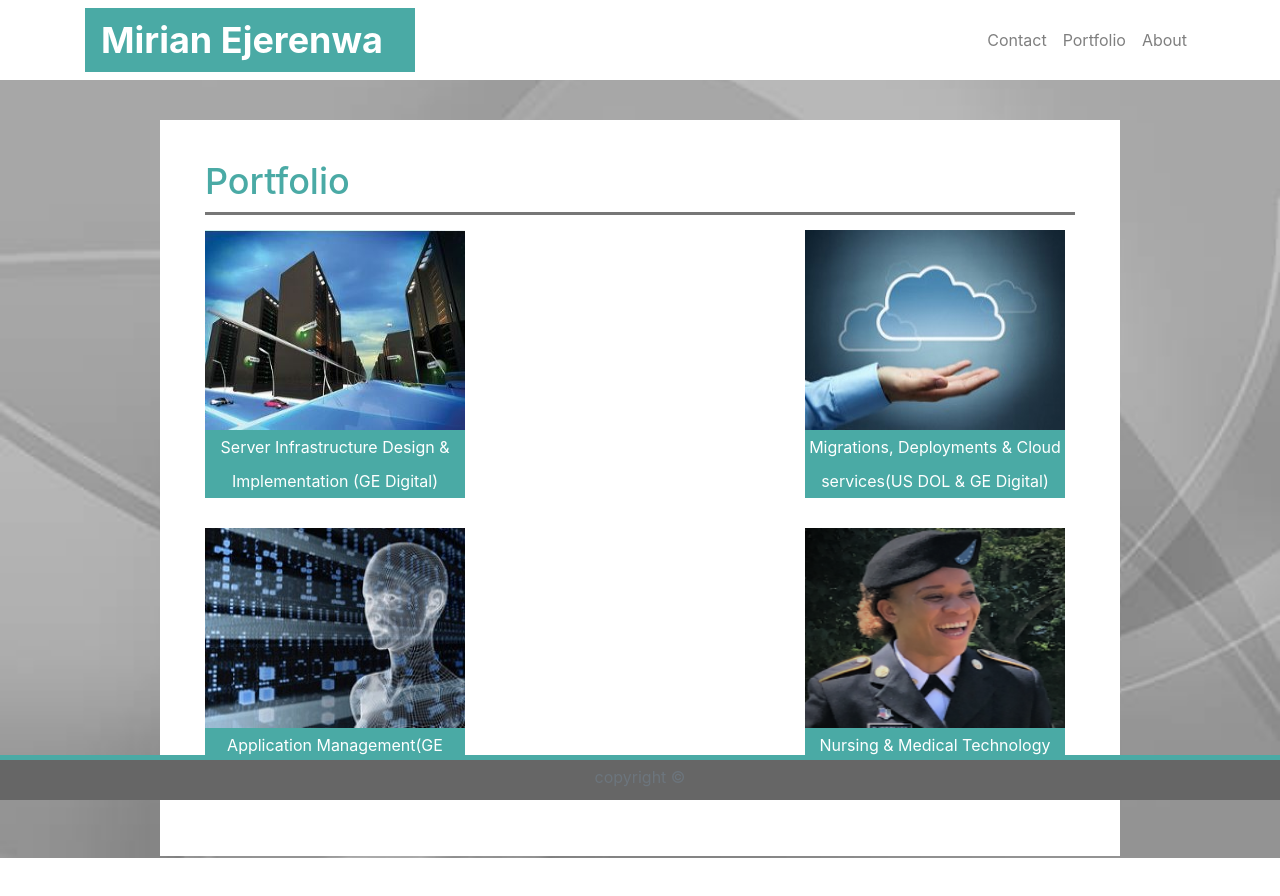
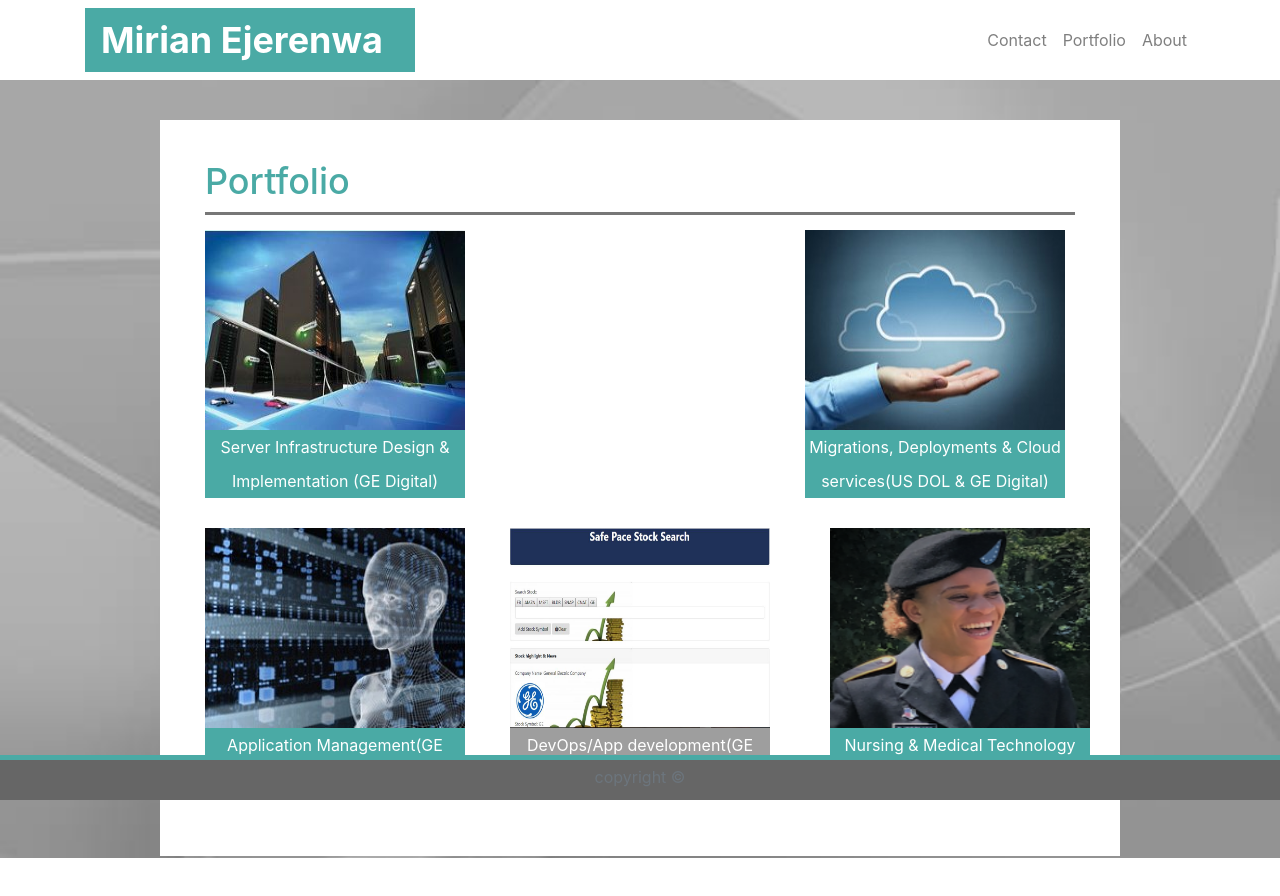
Before and after one commit to MiranEjerenwa/Responsive-Portfolio, a plain HTML site: page portfolio.html in a window 1280 px wide. Drawn offline with nearby package versions, Linux system fonts and the light colour scheme; grey boxes are pictures that could not be loaded.

Commit message:
adding new stock app to my potfolio

```diff
--- a/assets/css/style.css
+++ b/assets/css/style.css
@@ -122,6 +122,16 @@ color: #777777;
     margin-bottom: 30px;
 
 }
+
+.pt5{
+    text-align: center;
+    background-color: #4aaaa5;
+    font-size: 16px;
+    color: #ffffff;
+    width: 260px;
+    margin-bottom: 30px;
+    background-image: url(https://miranejerenwa.github.io/Stock-API/);
+}
 /*animations----*/
 @keyframes slidein {
     from {
--- a/portfolio.html
+++ b/portfolio.html
@@ -64,6 +64,12 @@
             <div class="pt3">Application Management(GE Digital)</div>
 
     </div>
+    <div class="row">
+      <div class="col-sm">
+        <a href="https://miranejerenwa.github.io/Stock-API/"> <img src="assets/images/stock_api.JPG" width="260" height="200"></a>
+          <div class="pt5">DevOps/App development(GE Digital)</div>
+  </div>
+
         <div class="col-sm"></div>
         <div class="col-sm">
             <img src="assets/images/army.png" alt="assets/images/applications.jpg" width="260" height="200">
```
Also changed, not shown: assets/images/stock_api.JPG (added).
